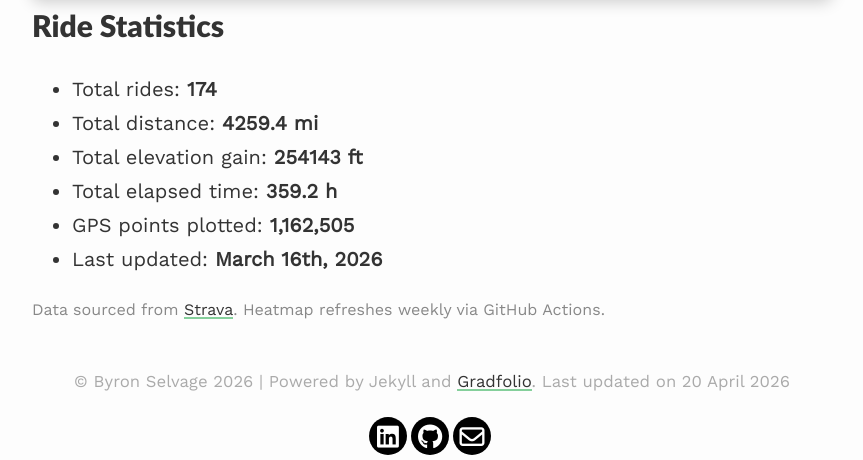
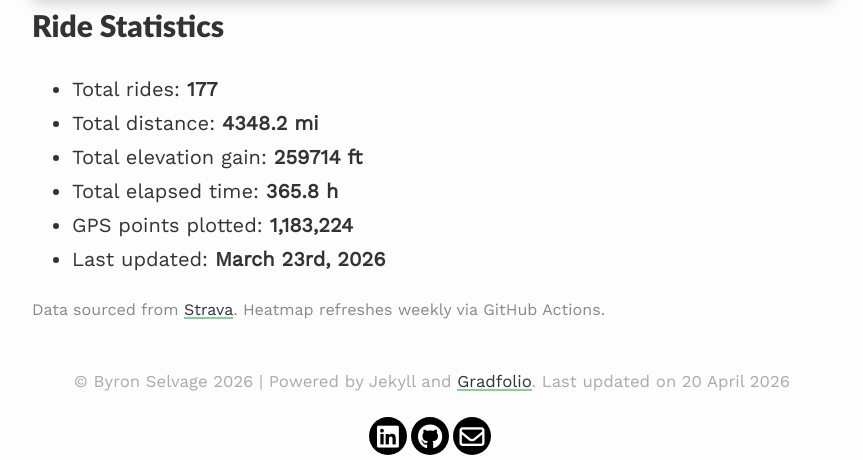
Before and after one commit to Byron-Selvage/Byron-Selvage.github.io, a Jekyll site: the page built from _pages/heatmap.md, in a window 1280 px wide. Shown: the part 842-1302 px from the top of the page, without its empty margins (208-1071 px from the left). Built offline with Jekyll 4.4.1, drawn with Linux system fonts in a browser that asks for light colours.

Commit message:
chore: update strava heatmap [skip ci]

```diff
--- a/_pages/heatmap.md
+++ b/_pages/heatmap.md
@@ -23,12 +23,12 @@ All my outdoor rides, visualized. Updated automatically every week.
 <!-- STATS:START -->
 ## Ride Statistics
 
-- Total rides: **174**
-- Total distance: **4259.4 mi**
-- Total elevation gain: **254143 ft**
-- Total elapsed time: **359.2 h**
-- GPS points plotted: **1,162,505**
-- Last updated: **March 16th, 2026**
+- Total rides: **177**
+- Total distance: **4348.2 mi**
+- Total elevation gain: **259714 ft**
+- Total elapsed time: **365.8 h**
+- GPS points plotted: **1,183,224**
+- Last updated: **March 23rd, 2026**
 <!-- STATS:END -->
 
 <p style="font-size: 0.8em; color: #888; margin-top: 8px;">
```
